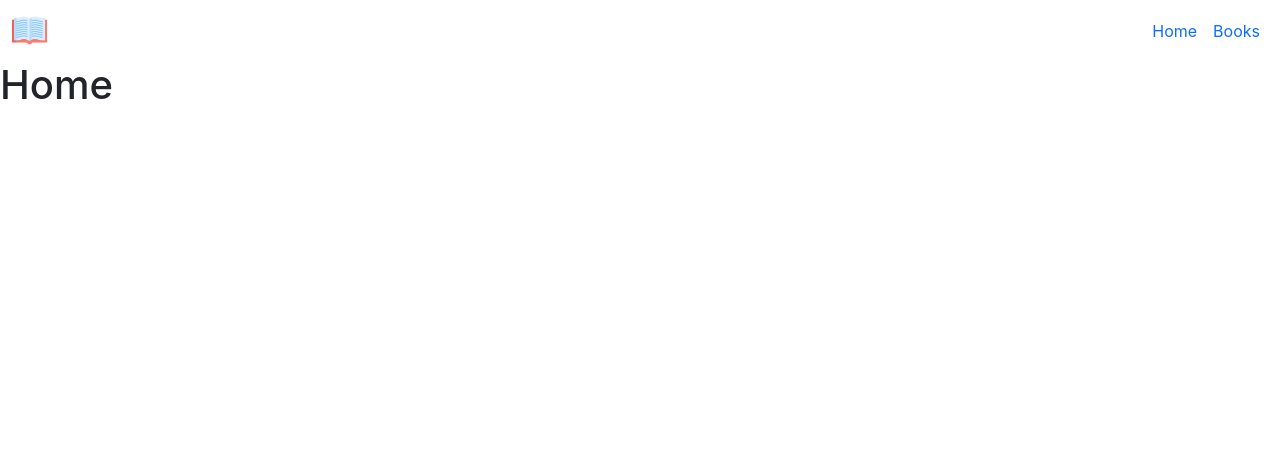
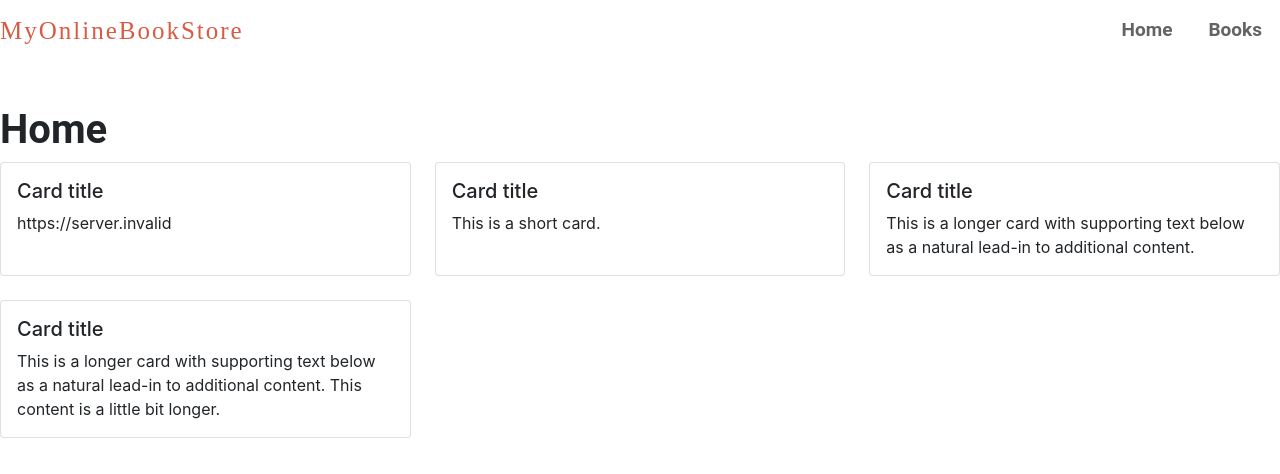
Before and after one commit to jeremychauvet/showroom-aws-developer, a Vue app in the folder web/: page /#/ in a window 1280 px wide. Shown: the top 474 px of the page. Built offline with nearby package versions, Linux system fonts and the light colour scheme; no server answers.

Commit message:
Design update.

```diff
--- a/web/src/components/GlobalNav.vue
+++ b/web/src/components/GlobalNav.vue
@@ -1,10 +1,7 @@
 <template>
-  <div class="GlobalNav">
+  <div class="globalnav">
     <nav class="navbar navbar-expand-md">
-      <div class="container-fluid">
-          <a class="navbar-brand" href="#">
-            <img src="@/assets/logo.png" alt="" width="35" height="35">
-          </a>
+      <a class="navbar-brand-custom" href="#">MyOnlineBookStore</a>
       <button class="navbar-toggler ms-auto" type="button" data-bs-toggle="collapse" data-bs-target="#collapseNavbar">
           <span class="navbar-toggler-icon"></span>
       </button>
@@ -18,9 +15,7 @@
               </li>
           </ul>
       </div>
-      </div>
     </nav>
-
   </div>
 </template>
 
@@ -29,3 +24,29 @@ export default {
   name: "GlobalNav"
 };
 </script>
+
+<style>
+.globalnav {
+  margin-bottom: 45px;
+}
+
+.navbar-brand-custom {
+  font-family: 'Amatic SC', cursive !important;
+  text-decoration: none;
+  color: #D95B43;
+  font-size: 25px;
+  letter-spacing: 2px;
+}
+
+.nav-link {
+  color: #636363;
+  font-weight: 500;
+  font-size: 19px;
+  font-weight: 700 !important;
+  font-family: 'Roboto', sans-serif;
+}
+
+.nav-link:hover {
+  color: #212121;
+}
+</style>
--- a/web/src/views/Books.vue
+++ b/web/src/views/Books.vue
@@ -1,12 +1,32 @@
 <template>
   <div class="books">
     <h1>Books</h1>
+
+    <div>
+      {{ info }}
+    </div>
   </div>
 </template>
 
 <script>
+import { api } from '../api';
+
 export default {
-  name: 'Books'
+  name: 'Books',
+  data () {
+    return {
+      info: null
+    }
+  },
+  mounted () {
+    api.get('https://dzhchde09c.execute-api.eu-central-1.amazonaws.com/book/display')
+    .then(response => {
+      this.info = response
+    })
+    .catch(e => {
+      this.errors.push(e)
+    })
+  }
 }
 </script>
 
--- a/web/src/views/Home.vue
+++ b/web/src/views/Home.vue
@@ -1,19 +1,61 @@
 <template>
-  <div class="hello">
+  <div class="home">
     <h1>Home</h1>
+
+    <div class="row row-cols-1 row-cols-md-3 g-4">
+      <div class="col">
+        <div class="card h-100">
+          <div class="card-body">
+            <h5 class="card-title">Card title</h5>
+            <p class="card-text">{{ url }}</p>
+          </div>
+        </div>
+      </div>
+      <div class="col">
+        <div class="card h-100">
+          <div class="card-body">
+            <h5 class="card-title">Card title</h5>
+            <p class="card-text">This is a short card.</p>
+          </div>
+        </div>
+      </div>
+      <div class="col">
+        <div class="card h-100">
+          <div class="card-body">
+            <h5 class="card-title">Card title</h5>
+            <p class="card-text">This is a longer card with supporting text below as a natural lead-in to additional content.</p>
+          </div>
+        </div>
+      </div>
+      <div class="col">
+        <div class="card h-100">
+          <div class="card-body">
+            <h5 class="card-title">Card title</h5>
+            <p class="card-text">This is a longer card with supporting text below as a natural lead-in to additional content. This content is a little bit longer.</p>
+          </div>
+        </div>
+      </div>
+    </div>
+
   </div>
 </template>
 
 <script>
 export default {
-  name: 'Home'
+  name: 'Home',
+  data() {
+    return {
+        url: process.env.VUE_APP_ROOT_API
+    }
+  }
 }
 </script>
 
 <!-- Add "scoped" attribute to limit CSS to this component only -->
-<style scoped>
-h3 {
-  margin: 40px 0 0;
+<style>
+h1 {
+  font-weight: 700 !important;
+  font-family: 'Roboto', sans-serif;
 }
 ul {
   list-style-type: none;
```
Lines whose indentation alone changed are shown as unchanged.
